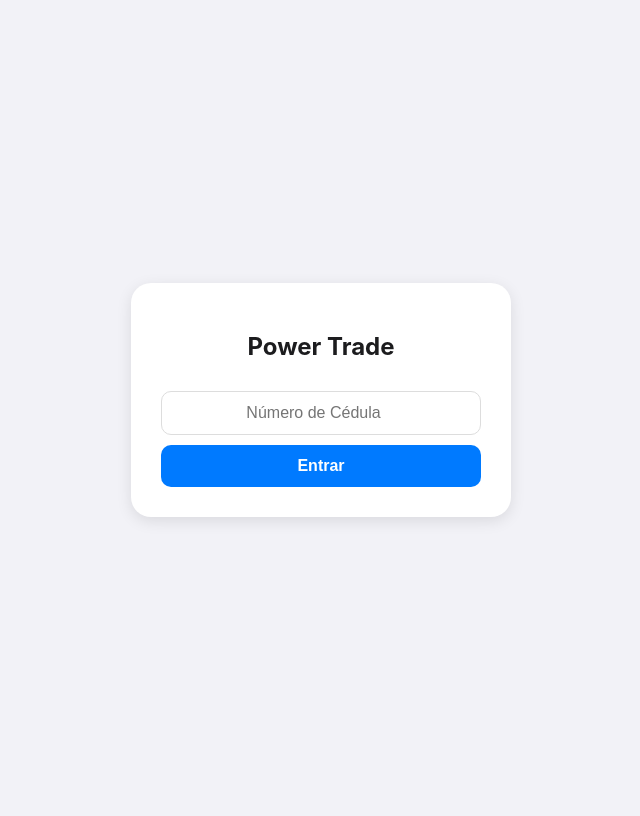
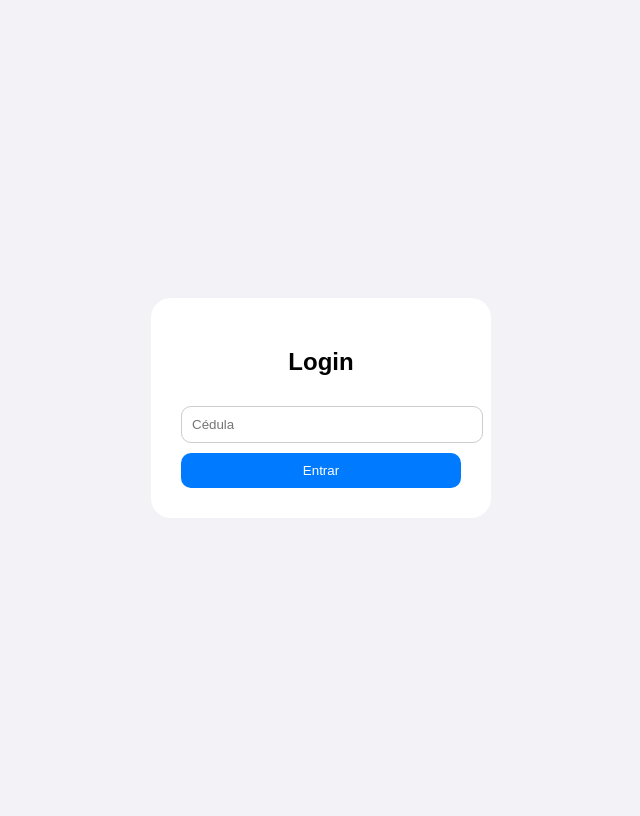
Before and after one commit to XY07-v/TRADE, a Flask app: page /login in a window 1280 px wide. Shown: the whole page, without its empty margins (319-959 px from the left). Before the commit the page ends 521 px from the top, so only its background shows below. Run offline with Flask 3, Linux system fonts and the light colour scheme.

Commit message:
Update login.html

```diff
--- a/templates/login.html
+++ b/templates/login.html
@@ -1,26 +1,13 @@
 <!DOCTYPE html>
-<html lang="es">
-<head>
-    <meta charset="UTF-8">
-    <meta name="viewport" content="width=device-width, initial-scale=1.0">
-    <title>Acceso Power Trade</title>
-    <style>
-        body { font-family: -apple-system, sans-serif; background: #F2F2F7; display: flex; justify-content: center; align-items: center; height: 100vh; margin: 0; }
-        .login-card { background: white; padding: 30px; border-radius: 20px; box-shadow: 0 4px 15px rgba(0,0,0,0.1); width: 85%; max-width: 320px; text-align: center; }
-        h2 { color: #1c1c1e; margin-bottom: 20px; }
-        input { width: 100%; padding: 12px; margin: 10px 0; border: 1px solid #ddd; border-radius: 10px; box-sizing: border-box; font-size: 16px; text-align: center; }
-        button { width: 100%; padding: 12px; background: #007AFF; color: white; border: none; border-radius: 10px; font-weight: 600; font-size: 16px; cursor: pointer; }
-        .error { color: #FF3B30; font-size: 13px; margin-top: 10px; }
-    </style>
-</head>
-<body>
-    <div class="login-card">
-        <h2>Power Trade</h2>
+<html>
+<head><meta name="viewport" content="width=device-width, initial-scale=1.0"></head>
+<body style="font-family:sans-serif; background:#F2F2F7; display:flex; justify-content:center; align-items:center; height:100vh;">
+    <div style="background:white; padding:30px; border-radius:20px; text-align:center; width:280px;">
+        <h2>Login</h2>
         <form method="POST">
-            <input type="number" name="cc" placeholder="Número de Cédula" required>
-            <button type="submit">Entrar</button>
+            <input type="number" name="cc" placeholder="Cédula" style="width:100%; padding:10px; margin:10px 0; border-radius:10px; border:1px solid #ccc;">
+            <button type="submit" style="width:100%; padding:10px; background:#007AFF; color:white; border:none; border-radius:10px;">Entrar</button>
         </form>
-        {% if error %} <p class="error">{{ error }}</p> {% endif %}
     </div>
 </body>
 </html>
```
